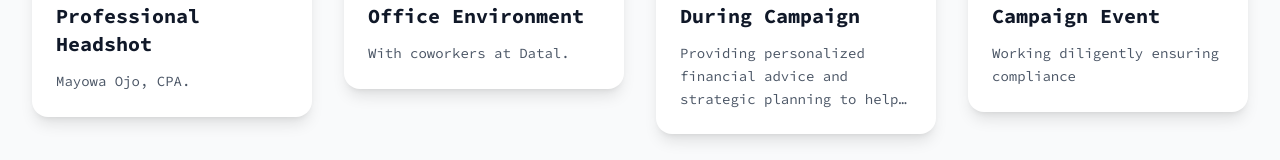
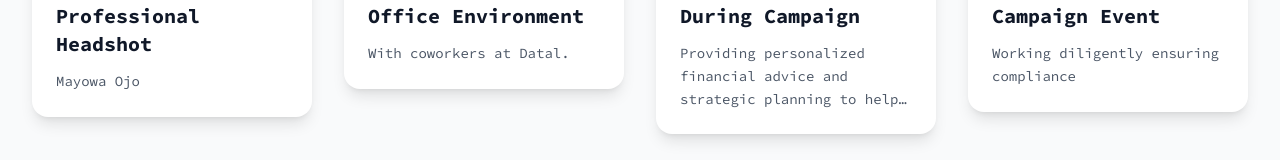
Before and after one commit to theNubiadev/mayowaojoWeb, a React (Vite) app: page /gallery in a window 1280 px wide. Shown: the part 1135-1295 px from the top of the page. Built offline with nearby package versions, Linux system fonts and the light colour scheme.

Commit message:
i removed the cpa

```diff
--- a/src/pages/Gallery.jsx
+++ b/src/pages/Gallery.jsx
@@ -11,7 +11,7 @@ function Gallery() {
     {
       id: 1,
       title: "Professional Headshot",
-      description: "Mayowa Ojo, CPA.",
+      description: "Mayowa Ojo",
       category: "Professional",
       image: Headshot,
       icon: Users
```
